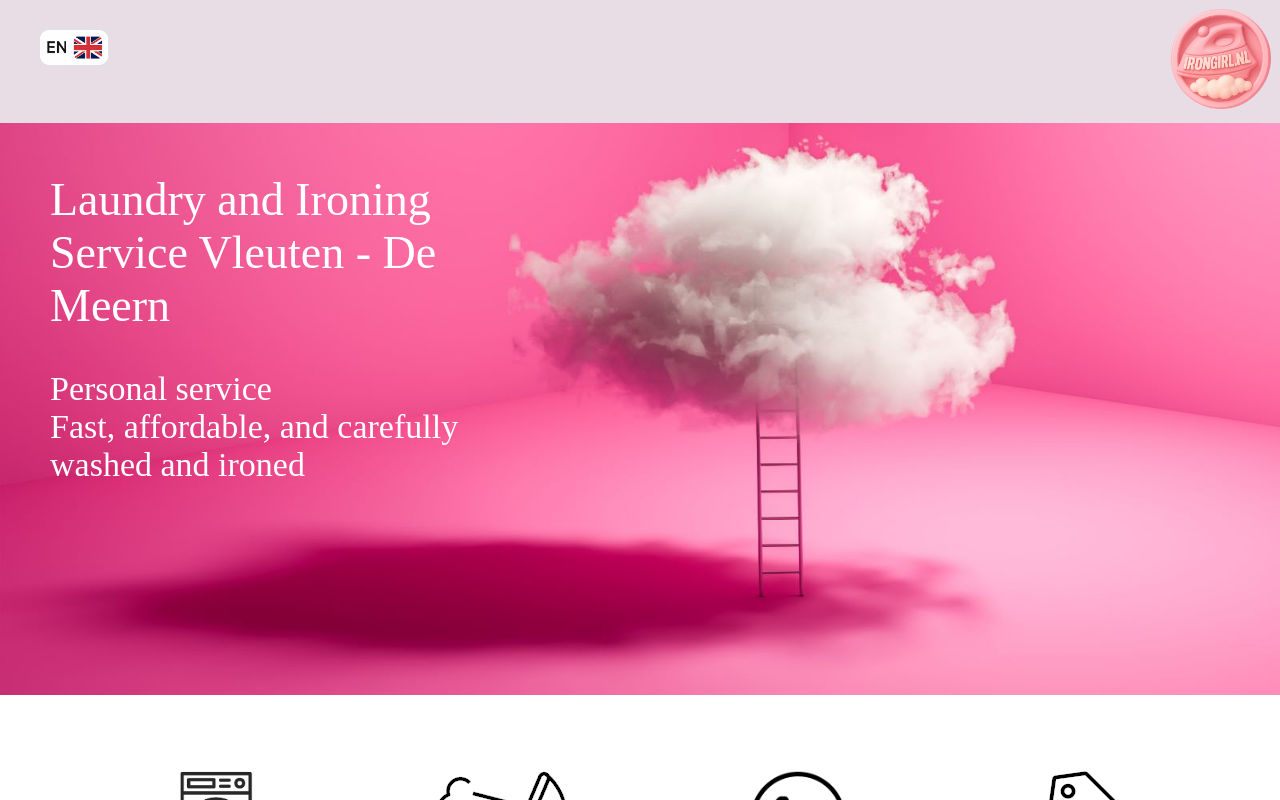
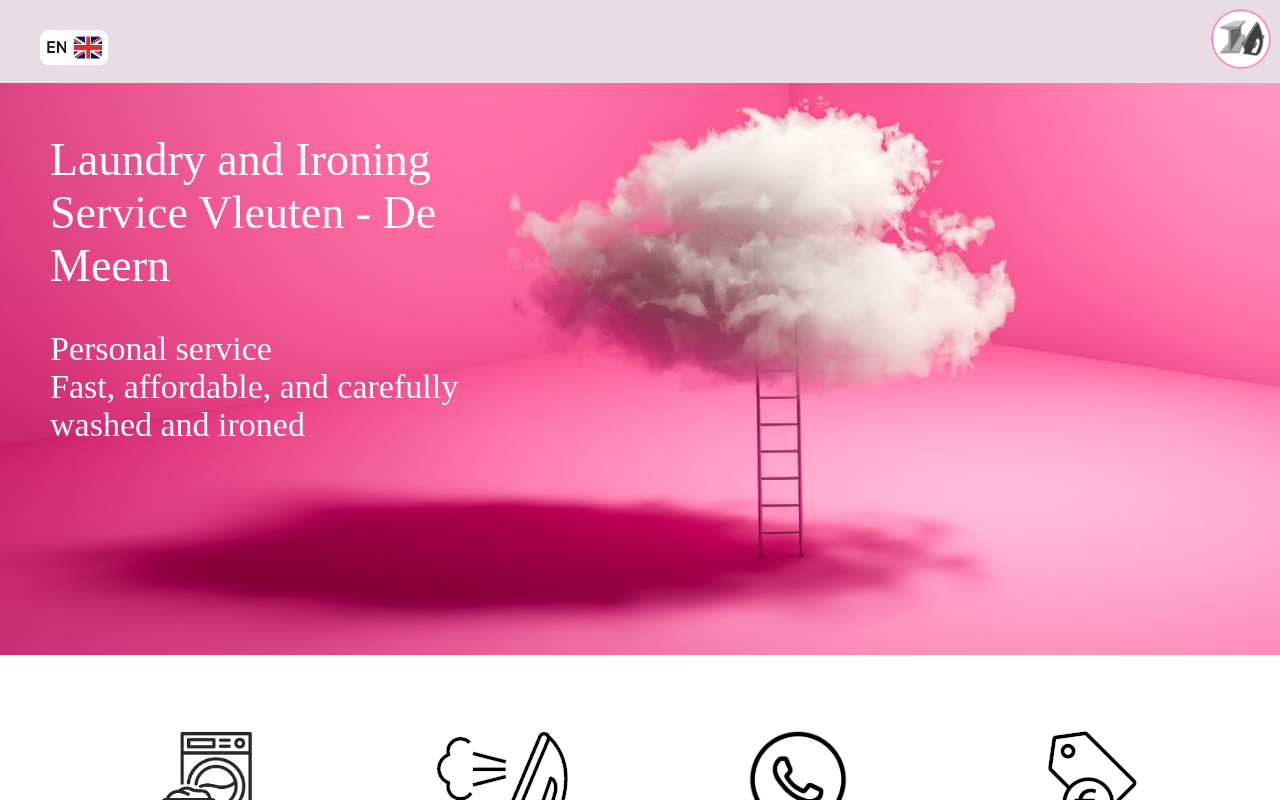
Before and after one commit to clearblocks/irongirl, a React (Create React App) app: page / in a window 1280 px wide. Shown: the top 800 px of the page. Built offline with nearby package versions, Linux system fonts and the light colour scheme; a web font is replaced by a local one.

Commit message:
revert to old logo

```diff
--- a/package.json
+++ b/package.json
@@ -1,6 +1,6 @@
 {
   "name": "irongirl",
-  "version": "2.63",
+  "version": "2.64",
   "private": true,
   "dependencies": {
     "@aws-crypto/sha256-browser": "~5.2",
--- a/src/App.scss
+++ b/src/App.scss
@@ -189,8 +189,8 @@ header {
 
 
     @media screen and (min-width: $desktop) {
-      width: 100px;
-      height: 100px;
+      width: 60px;
+      height: 60px;
       padding: 9px;
     }
   }
--- a/src/components/organisms/Header.tsx
+++ b/src/components/organisms/Header.tsx
@@ -1,5 +1,5 @@
 import React from 'react';
-import LogoSrc from '../../assets/img/logo-pink-transparent.png'
+import LogoSrc from '../../assets/img/irongirl_logo_white.png'
 import {LanguageSelect} from "../molecules/LanguageSelect";
 
 export const Header = () => (
```
